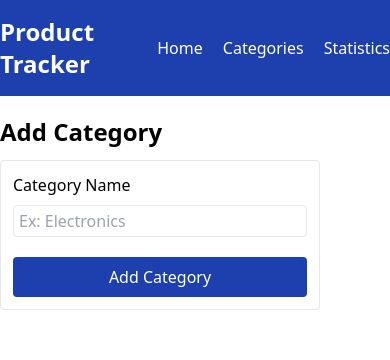
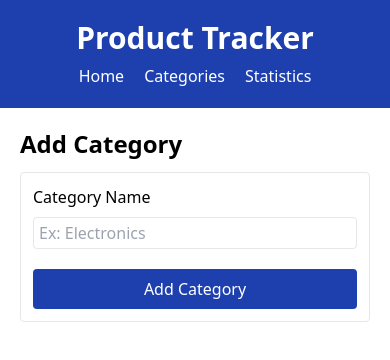
Before and after one commit to maxbraun1/dc-sample-project, a SvelteKit app: page /categories/add in a window 390 px wide. Shown: the top 360 px of the page. Built offline with nearby package versions, Linux system fonts and the light colour scheme; no server answers.

Commit message:
make responsive on mobile

```diff
--- a/src/lib/components/Header.svelte
+++ b/src/lib/components/Header.svelte
@@ -1,6 +1,6 @@
 <nav class="w-full bg-blue-800 text-white">
-	<div class="mx-auto flex max-w-5xl items-center justify-between py-4">
-		<a href="/"><h1 class="text-2xl font-bold">Product Tracker</h1></a>
+	<div class="mx-auto flex max-w-5xl flex-col items-center justify-between p-5 md:flex-row lg:px-0">
+		<a href="/"><h1 class="mb-2 text-3xl font-bold md:mb-0 md:text-2xl">Product Tracker</h1></a>
 		<div class="flex gap-5">
 			<a href="/">Home</a>
 			<a href="/categories">Categories</a>
--- a/src/routes/+layout.svelte
+++ b/src/routes/+layout.svelte
@@ -6,7 +6,7 @@
 
 <main>
 	<Header />
-	<div class="mx-auto w-full max-w-5xl py-5">
+	<div class="mx-auto w-full max-w-5xl p-5 lg:px-0">
 		{@render children()}
 	</div>
 </main>
--- a/src/routes/+page.svelte
+++ b/src/routes/+page.svelte
@@ -86,11 +86,13 @@
 		.subscribe();
 </script>
 
-<div class="mb-5 flex items-center justify-between">
-	<h1 class="text-2xl font-bold">Products</h1>
-	<div class="flex items-center gap-4">
-		<input type="text" bind:value={searchTerm} placeholder="Search" />
-		<select bind:value={filter}>
+<div class="mb-5 flex flex-col items-start justify-between md:flex-row md:items-center">
+	<h1 class="text-3xl font-bold md:text-2xl">Products</h1>
+	<div
+		class="mt-3 flex w-full flex-col items-start gap-4 md:mt-0 md:w-fit md:flex-row md:items-center"
+	>
+		<input type="text" bind:value={searchTerm} placeholder="Search" class="w-full" />
+		<select bind:value={filter} class="w-full">
 			<option value={null} selected>No Filter</option>
 			{#each data.categories as category}
 				<option value={category.id}>{category.name}</option>
@@ -102,7 +104,7 @@
 		>
 	</div>
 </div>
-<div class="grid grid-cols-3 gap-3">
+<div class="grid grid-cols-1 gap-3 md:grid-cols-3">
 	{#each products as product}
 		<Product
 			name={product.productName}
--- a/src/routes/categories/add/+page.svelte
+++ b/src/routes/categories/add/+page.svelte
@@ -3,7 +3,7 @@
 </script>
 
 <h1 class="mb-3 text-2xl font-bold">Add Category</h1>
-<form method="POST" class="w-full max-w-xs space-y-2 rounded border p-3" use:enhance>
+<form method="POST" class="w-full space-y-2 rounded border p-3 sm:max-w-xs" use:enhance>
 	<label for="name"> Category Name </label>
 	<input name="name" type="text" placeholder="Ex: Electronics" />
 	<button
--- a/src/routes/categories/edit/[id]/+page.svelte
+++ b/src/routes/categories/edit/[id]/+page.svelte
@@ -6,7 +6,7 @@
 </script>
 
 <h1 class="mb-3 text-2xl font-bold">Edit Category</h1>
-<form method="POST" class="w-full max-w-xs rounded border p-3" use:enhance>
+<form method="POST" class="w-full rounded border p-3 sm:max-w-xs" use:enhance>
 	<input name="id" type="text" value={data.category.id} class="hidden" />
 	<label for="name"> Edit Category Name </label>
 	<input name="name" type="text" value={data.category.name} placeholder="Ex: Electronics" />
--- a/src/routes/products/add/+page.svelte
+++ b/src/routes/products/add/+page.svelte
@@ -6,7 +6,7 @@
 </script>
 
 <h1 class="mb-3 text-2xl font-bold">Add Product</h1>
-<form method="POST" class="w-full max-w-xs space-y-2 rounded border p-3" use:enhance>
+<form method="POST" class="w-full space-y-2 rounded border p-3 sm:max-w-xs" use:enhance>
 	<div>
 		<label for="name"> Name </label>
 		<input name="name" type="text" placeholder="Ex: Wood Desk" />
--- a/src/routes/products/edit/[id]/+page.svelte
+++ b/src/routes/products/edit/[id]/+page.svelte
@@ -6,7 +6,7 @@
 </script>
 
 <h1 class="mb-3 text-2xl font-bold">Edit Product</h1>
-<form method="POST" class="w-full max-w-xs space-y-2 rounded border p-3" use:enhance>
+<form method="POST" class="w-full space-y-2 rounded border p-3 sm:max-w-xs" use:enhance>
 	<input name="id" value={data.product.id} class="hidden" />
 	<div class="!mt-0">
 		<label for="name"> Name </label>
--- a/src/routes/statistics/+page.svelte
+++ b/src/routes/statistics/+page.svelte
@@ -6,7 +6,7 @@
 
 <h1 class="mb-3 text-2xl font-bold">Statistics</h1>
 
-<table class="table-fixed">
+<table class="w-full table-fixed md:w-auto">
 	<tbody>
 		<tr>
 			<th>Category Name</th>
```
